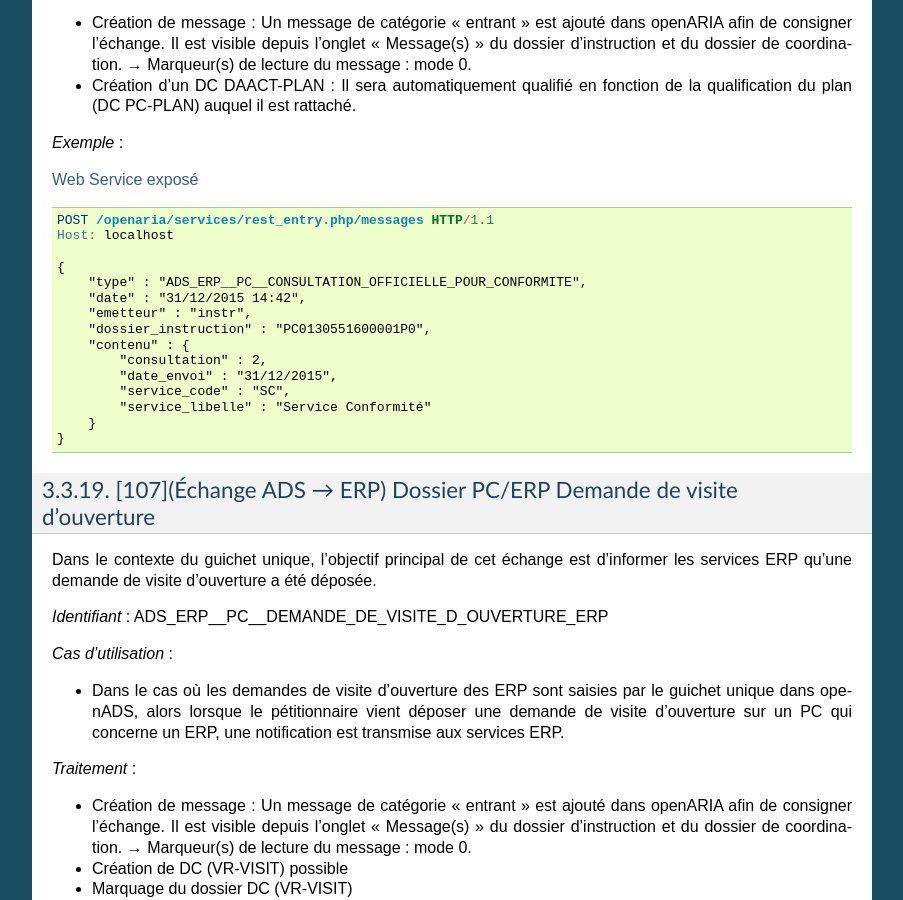
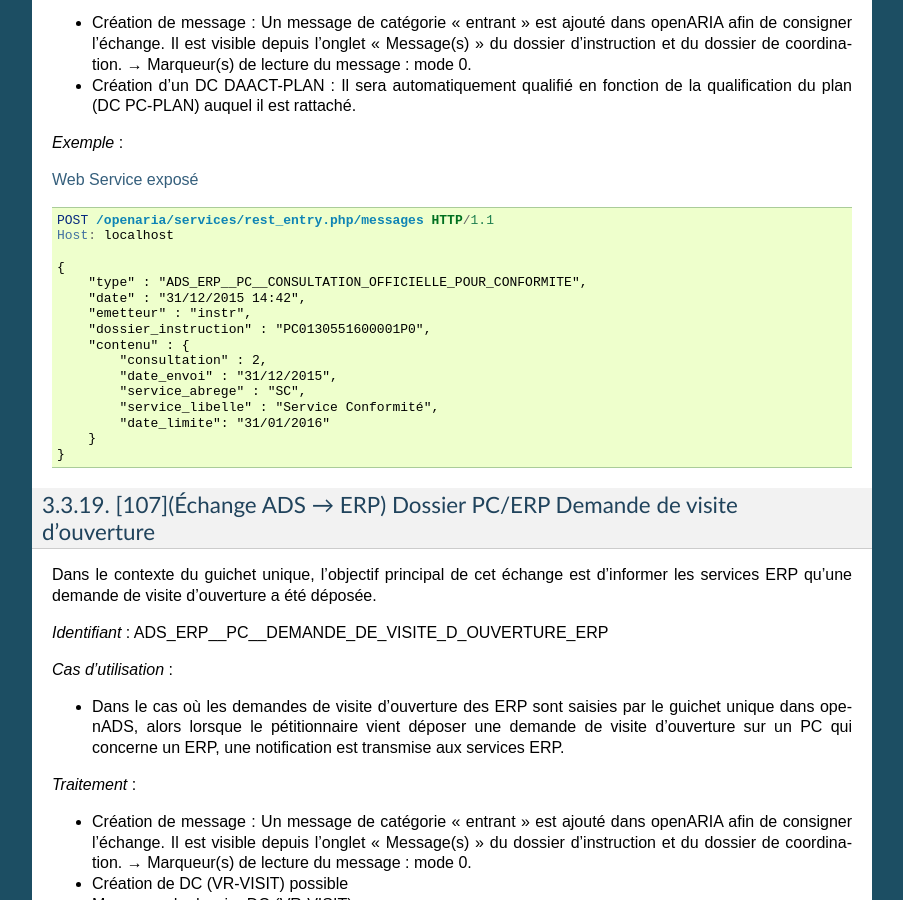
Before and after one commit to jcerini/openaria-documentation, a Sphinx documentation site: the page built from source/guide_developpeur/interface_avec_le_referentiel_ads.rst, in a window 1280 px wide and 900 px high, scrolled down 14879 px. Shown: the whole window, without its empty margins (198-1101 px from the left). Built offline with Sphinx 7.4.7, drawn with Linux system fonts in a browser that asks for light colours.

Commit message:
Correction de l'exemple de l'échange 106

```diff
--- a/source/guide_developpeur/interface_avec_le_referentiel_ads.rst
+++ b/source/guide_developpeur/interface_avec_le_referentiel_ads.rst
@@ -906,8 +906,9 @@ L'objectif principal de cet échange est de permettre à l'instructeur ADS de ga
         "contenu" : {
             "consultation" : 2,
             "date_envoi" : "31/12/2015",
-            "service_code" : "SC",
-            "service_libelle" : "Service Conformité"
+            "service_abrege" : "SC",
+            "service_libelle" : "Service Conformité",
+            "date_limite": "31/01/2016"
         }
     }
 
```
